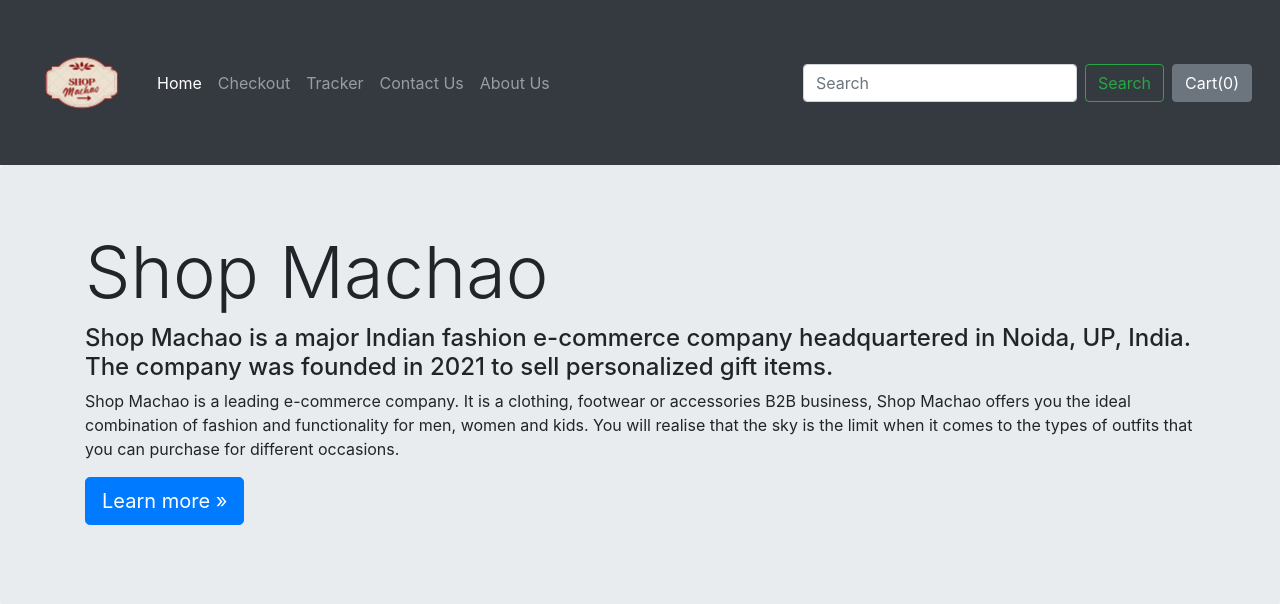
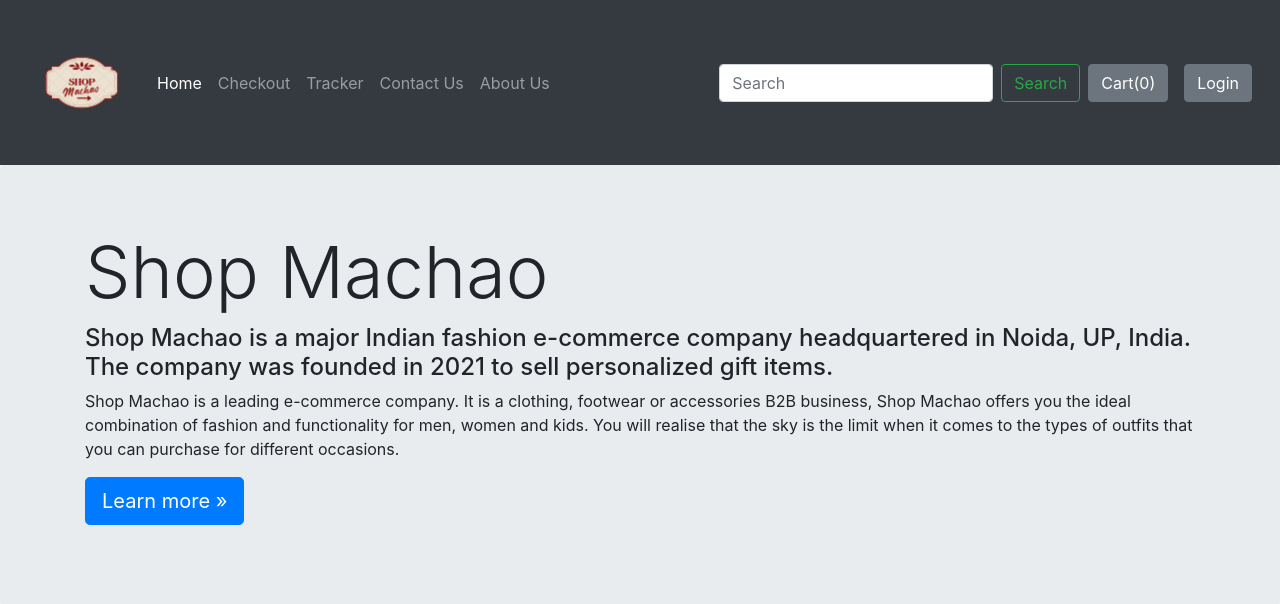
Before and after one commit to yashjain1974/Cloud-Ecommerce-Web-app, a Django app: page /shop/about/ in a window 1280 px wide. Shown: the top 604 px of the page. Run offline with Django 4.2, Linux system fonts and the light colour scheme; some libraries are stand-ins or nearby versions.

Commit message:
Added login

```diff
--- a/shop/templates/shop/basic.html
+++ b/shop/templates/shop/basic.html
@@ -69,6 +69,9 @@
 
 
   Cart(<span id="cart">0</span>)
+</button>
+<button type="button" class="btn btn-secondary mx-2">
+Login
 </button>
   </div>
 </nav>
```
